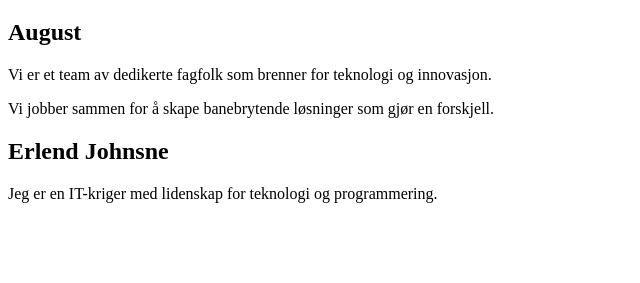
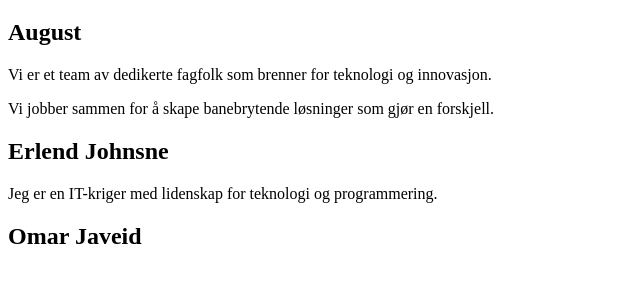
Before and after one commit to DATA1200-2025/valgfri-oppgave-1-git-anbefales-it-krigerne, a plain HTML site: page index.html in a window 1280 px wide. Shown: the part 61-344 px from the top of the page, without its empty margins (0-640 px from the left). Drawn offline with Linux system fonts and the light colour scheme.

Commit message:
omar header

```diff
--- a/index.html
+++ b/index.html
@@ -13,6 +13,8 @@
     <p>Vi jobber sammen for å skape banebrytende løsninger som gjør en forskjell.</p>
     <h2>Erlend Johnsne</h2>
     <p>Jeg er en IT-kriger med lidenskap for teknologi og programmering.</p>
+    <h2>Omar Javeid</h2>
+
 
 </body>
 
```
